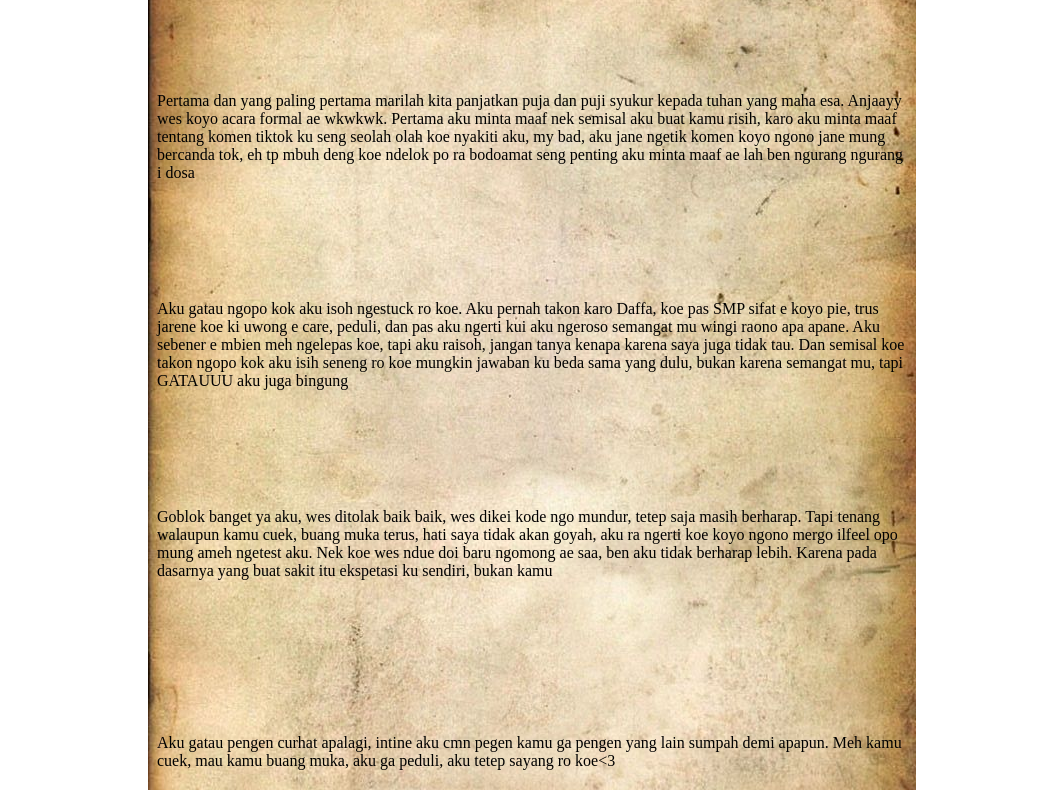
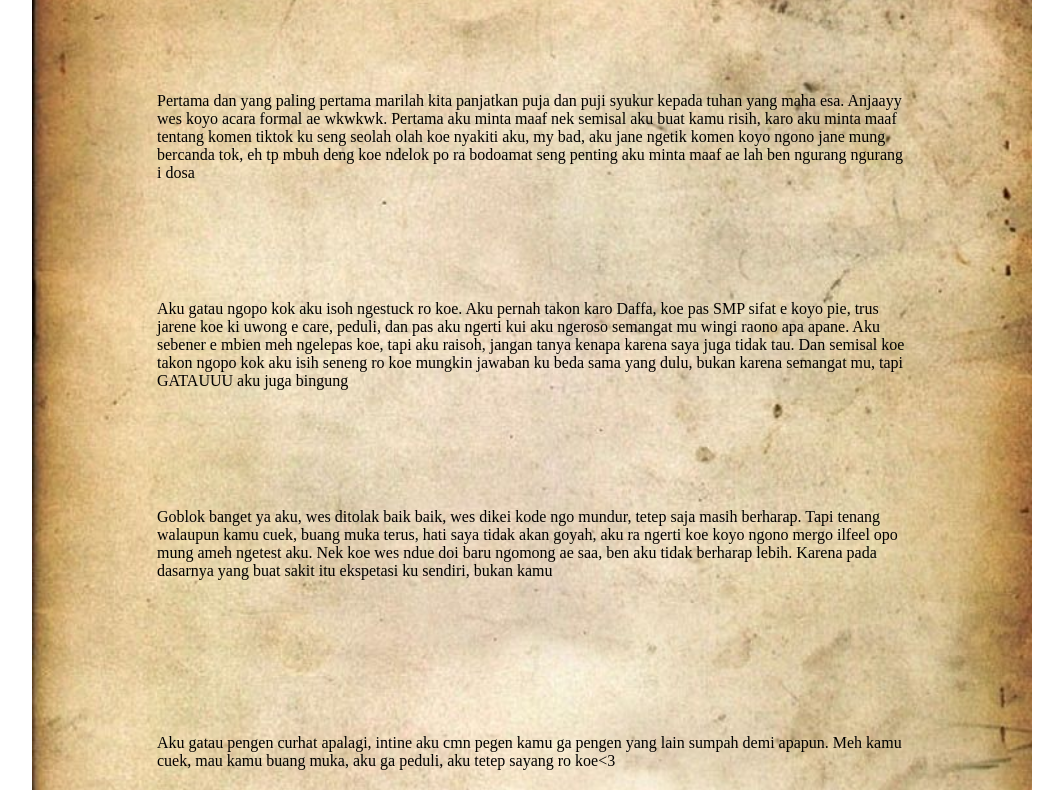
Before and after one commit to zafarrozin/tst, a plain HTML site: page index.html in a window 1280 px wide. Shown: the part 74-864 px from the top of the page, without its empty margins (108-1171 px from the left). Drawn offline with Linux system fonts and the light colour scheme.

Commit message:
Update style.css

```diff
--- a/style.css
+++ b/style.css
@@ -2,7 +2,7 @@ body {
     background-image: url(gambar/bg.png);
     background-repeat: no-repeat;
     background-position-x: center;
-    background-size: auto;
+    background-size: 1000px;
 }
 
 h1 {
```
